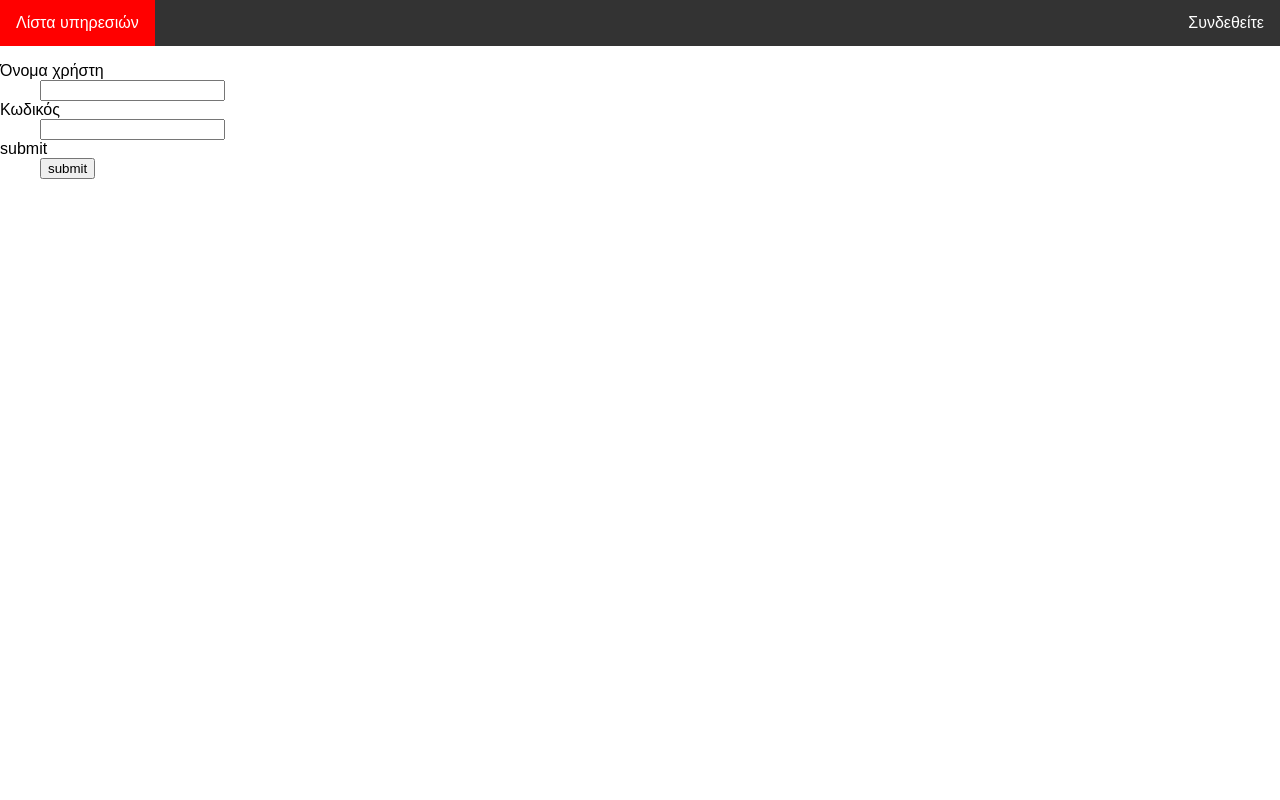
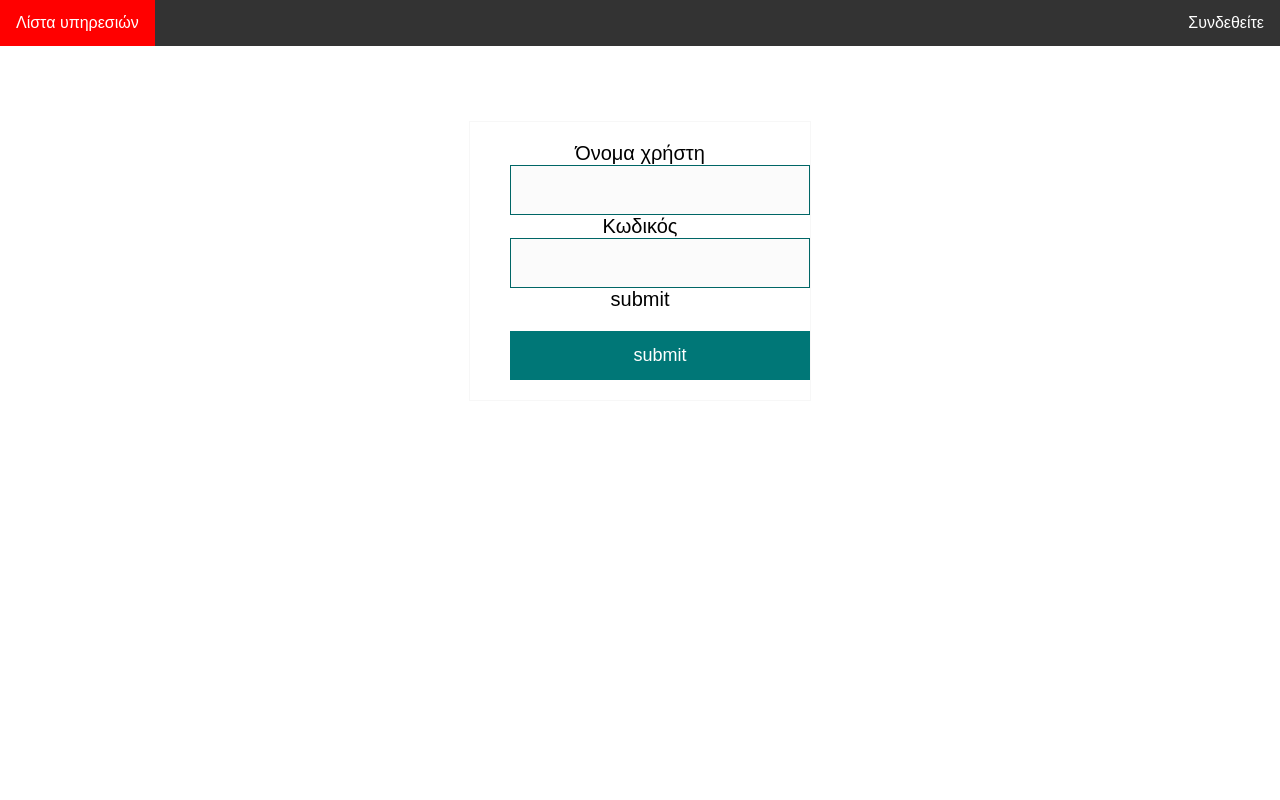
Before and after one commit to knaiskes/duty-schedule, a Flask app: page /login in a window 1280 px wide. Run offline with Flask 2, Linux system fonts and the light colour scheme; some libraries are stand-ins or nearby versions.

Commit message:
add css code for login form - centered it

```diff
--- a/static/css/style.css
+++ b/static/css/style.css
@@ -86,3 +86,32 @@ a { text-decoration: none; }
 .dropdown:hover .dropdown-content {
     display: block;
 }
+
+#login-form {
+    text-align: center;
+    margin: 75px auto auto;
+    border: 1px solid #F7F7F7;
+    display: inline-block;
+    font-size: 20px;
+}
+
+#login-form input[type=text], input[type=password] {
+    background-color: #FBFBFB;
+    width: 300px;
+    border: 1px solid #006666;
+    height: 50px;
+    display: block;
+    font-size: 18px;
+}
+
+#login-form input[type=submit]{
+    background-color: #007777;
+    color: white;
+    padding: 14px 20px;
+    margin: 20px 0 0;
+    border: none;
+    cursor: pointer;
+    display: block;
+    width: 300px;
+    font-size: 18px;
+}
--- a/templates/login.html
+++ b/templates/login.html
@@ -1,8 +1,14 @@
 <title>Είσοδος</title>
+<style>
+body {
+    text-align: center;
+}
+</style>
 {% extends "base.html" %}
 
 {% block content %}
 {% from "_formhelpers.html" import render_field %}
+<div id="login-form">
     <form method="POST">
         {{ form.hidden_tag() }}
         <dl>
@@ -18,4 +24,5 @@
         {% endif %}
         {% endwith %}
     </form>
+</div>
 {% endblock %}
```
Lines whose indentation alone changed are shown as unchanged.
